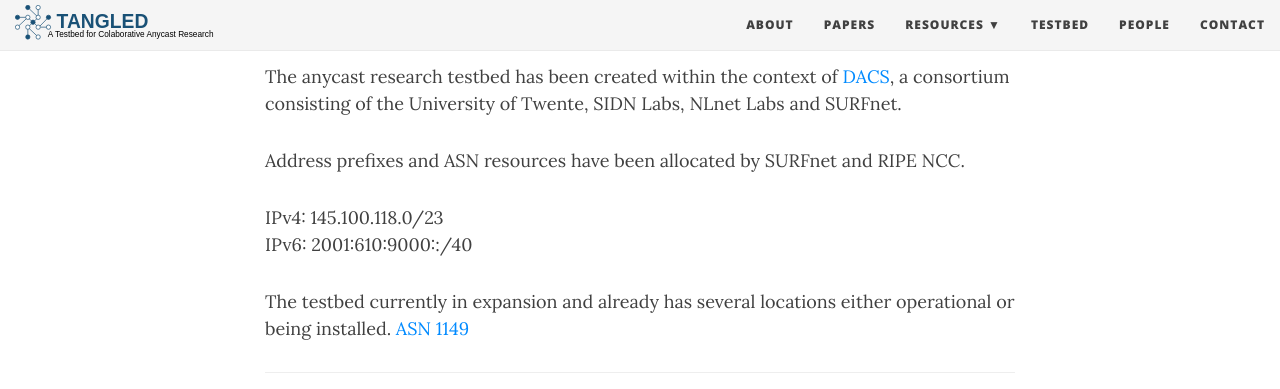
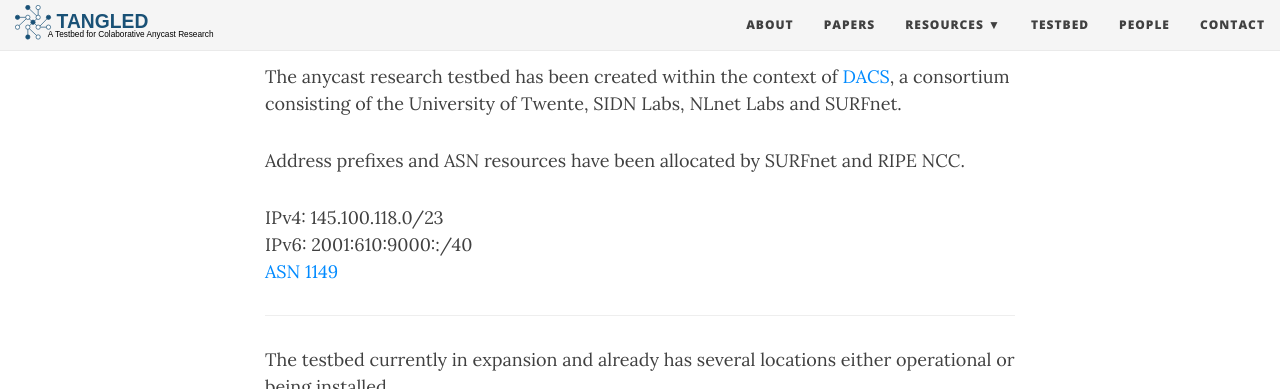
Before and after one commit to tangledsite/tangledsite.github.io, a Jekyll site: the page built from testbed.md, in a window 1280 px wide and 900 px high, scrolled down 321 px, cut to the strip 0-389 px from the top of the window. Built offline with Jekyll 4.4.1, drawn with Linux system fonts in a browser that asks for light colours; nearby versions of some CDN libraries.

Commit message:
testbed-asn

```diff
--- a/testbed.md
+++ b/testbed.md
@@ -20,11 +20,11 @@
 
 IPv4: 145.100.118.0/23<br>
 IPv6: 2001:610:9000::/40  <br>
+<a href="https://apps.db.ripe.net/db-web-ui/#/lookup?source=RIPE&type=route&key=145.100.118.0%2F23AS1149" >ASN 1149 </a>
+<hr>
 
 The testbed currently in expansion and already has several locations
 either operational or being installed.
-<a href="https://apps.db.ripe.net/db-web-ui/#/lookup?source=RIPE&type=route&key=145.100.118.0%2F23AS1149" >ASN 1149 </a>
-<hr>
 
 <div class="col-sm-12 col-sm-offset-0">
     <div class="row text-center">
```
